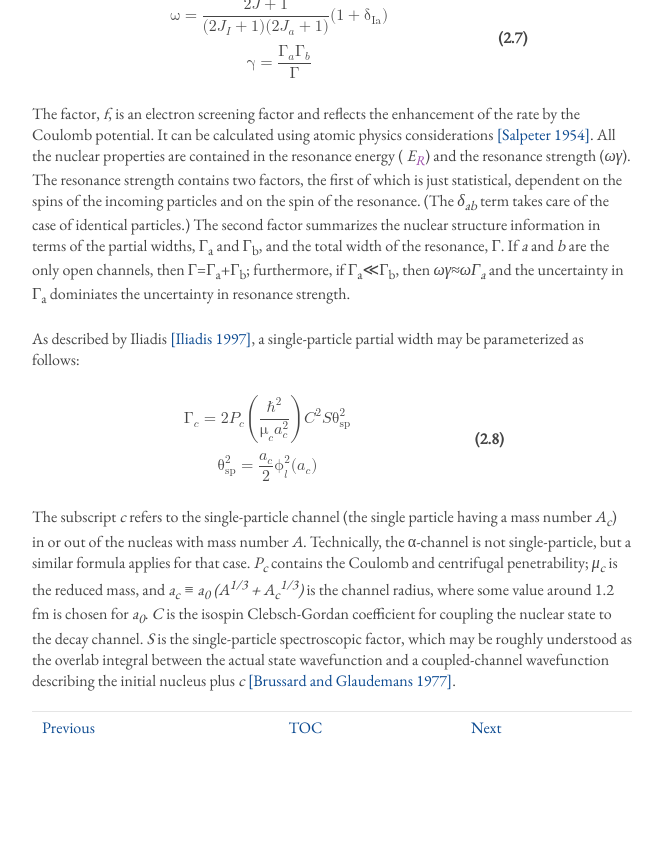
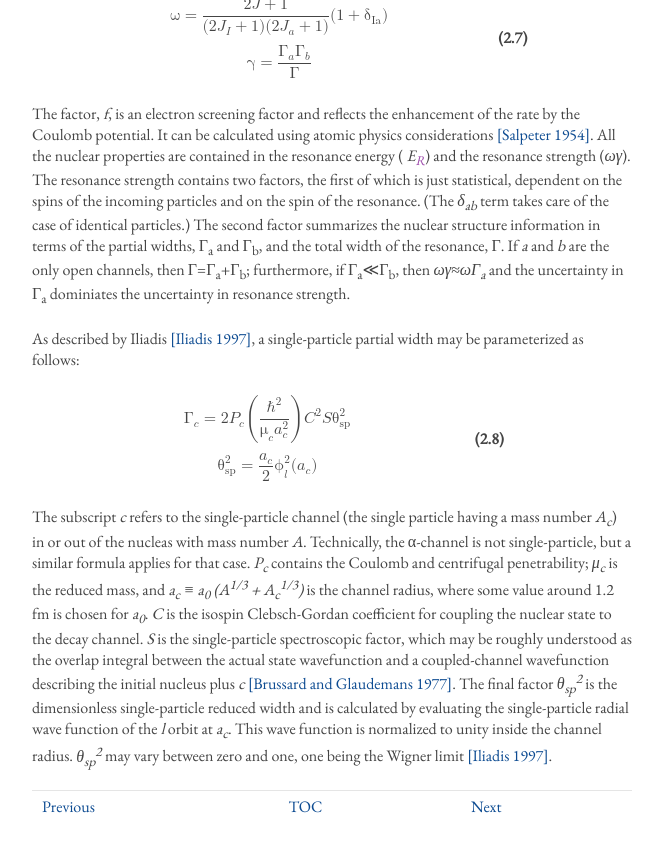
Before and after one commit to dwvisser/19ne-thesis, a Jekyll site: the page built from 2.1-nuclear-burning-through-resonances.md, in a window 1280 px wide and 900 px high, scrolled down 1268 px. Shown: the top 852 px of the window, without its empty margins (308-971 px from the left). Built offline with Jekyll 4.4.1, drawn with Linux system fonts in a browser that asks for light colours; before the commit the page ends 2089 px from its top, so only the background shows below that.

Commit message:
Finished long paragraph re: eqn 2.8.

```diff
--- a/2.1-nuclear-burning-through-resonances.md
+++ b/2.1-nuclear-burning-through-resonances.md
@@ -684,7 +684,15 @@ is the channel radius, where some value around 1.2 fm is chosen for
 <span class="equation">a<sub>0</sub></span>. <span class="equation">C</span>
 is the isospin Clebsch-Gordan coefficient for coupling the nuclear state to
 the decay channel. <span class="equation">S</span> is the single-particle
-spectroscopic factor, which may be roughly understood as the overlab integral
+spectroscopic factor, which may be roughly understood as the overlap integral
 between the actual state wavefunction and a coupled-channel wavefunction
 describing the initial nucleus plus <span class="equation">c</span>
-[[Brussard and Glaudemans 1977]](../bibliography/#brussard).
+[[Brussard and Glaudemans 1977]](../bibliography/#brussard). The final factor
+<span class="equation">θ<sub>sp</sub><sup>2</sup></span> is the dimensionless
+single-particle reduced width and is calculated by evaluating the
+single-particle radial wave function of the <span class="equation">l</span>
+orbit at <span class="equation">a<sub>c</sub></span>. This wave function is
+normalized to unity inside the channel radius.
+<span class="equation">θ<sub>sp</sub><sup>2</sup></span> may vary between zero
+and one, one being the Wigner limit [[Iliadis
+1997]](../bibliography/#iliadis97).
```
